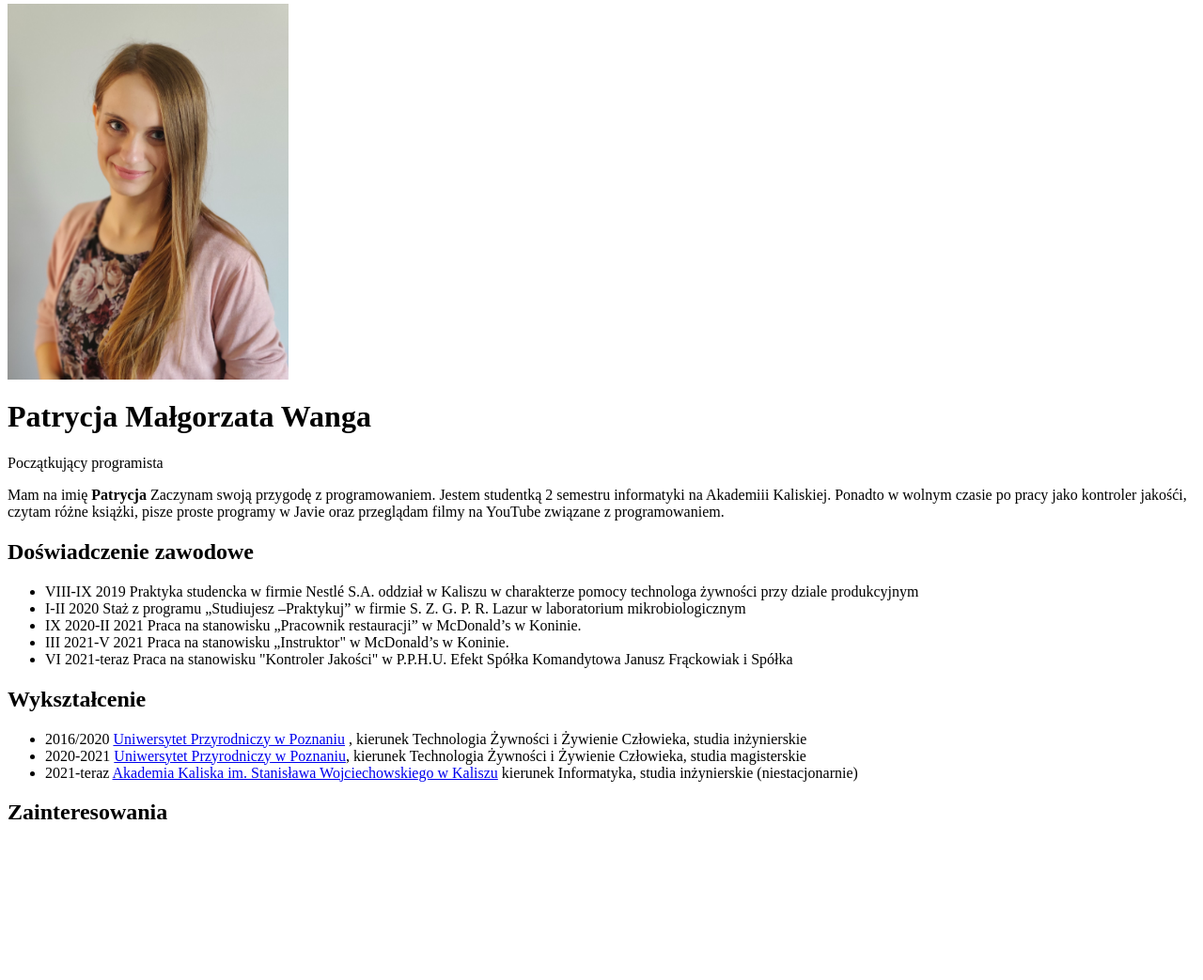
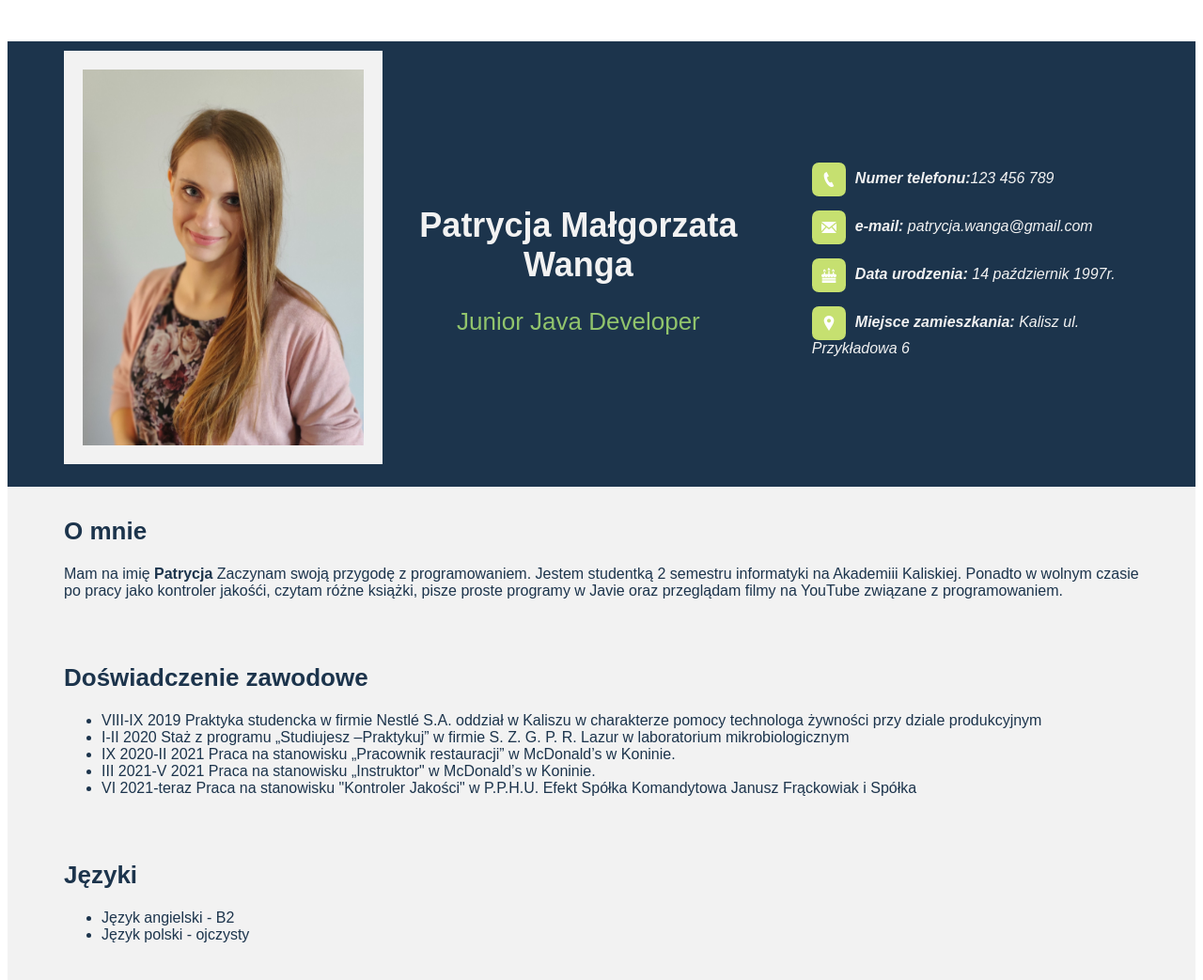
Before and after one commit to MrsWanga/CurriculumVitae, a plain HTML site: page index.html in a window 1280 px wide. Shown: the part 4-1047 px from the top of the page at 94% size. Before the commit the page ends 902 px from the top, so only its background shows below. Drawn offline with Linux system fonts and the light colour scheme.

Commit message:
nagłowek

```diff
--- a/index.html
+++ b/index.html
@@ -1,7 +1,36 @@
-<img src="mojeZdjecie.jpg" width="299px" height="400px"/>
-
+<!DOCTYPE html>
+<html>
+    <head>
+        <title>Patrycja Wanga - CV</title>
+        <link rel="stylesheet" href="style.css"/>
+    </head>
+    <body>
+        <header>
+            <div style="text-align: center"><img src="mojeZdjecie.jpg" alt="Tu podaj tekst alternatywny"></div>
+            <div>
                 <h1>Patrycja Małgorzata Wanga</h1>
-<span>Początkujący programista</span>
+                <span>Junior Java Developer</span>
+            </div>
+            <address>
+                <ul>
+                    <li>
+                        <img src="phone.png"/><b>Numer telefonu:</b>123 456 789
+                    </li>
+                    <li>
+                        <img src="mail.png"/><b>e-mail:</b> patrycja.wanga@gmail.com
+                    </li>
+                    <li>
+                        <img src="urodziny.png"/><b>Data urodzenia:</b> 14 październik 1997r.
+                    </li>
+                    <li>
+                        <img src="pin.png"/><b>Miejsce zamieszkania:</b> Kalisz ul. Przykładowa 6
+                    </li>
+                </ul>
+            </address>
+        </header>
+        <main>
+            <section>
+                <h2>O mnie</h2>
                 <p>
                     Mam na imię <b>Patrycja</b>
                     Zaczynam swoją przygodę z programowaniem.
@@ -10,7 +39,9 @@
                     czytam różne książki, pisze proste programy w Javie
                     oraz przeglądam filmy na YouTube związane z programowaniem.
                 </p>
-<h2>
+            </section>
+            <section>
+                <h2 >
                     Doświadczenie zawodowe
                 </h2>
                 <ul>
@@ -37,10 +68,21 @@
 
                     </li>
                 </ul>
-
-
-
-
+            </section>
+            <section>
+                <h2>
+                    Języki
+                </h2>
+                <ul>
+                    <li>
+                        Język angielski - B2
+                    </li>
+                    <li>
+                        Język polski - ojczysty
+                    </li>
+                </ul>
+            </section>
+            <section>
                 <h2>
                     Wykształcenie
                 </h2>
@@ -59,6 +101,23 @@
                     </li>
 
                 </ul>
+            </section>
+            <section>
                 <h2>
                     Zainteresowania
                 </h2>
+                <ul>
+                    <li>
+                        Programowanie
+                    </li>
+                    <li>
+                        Pieczenie ciast
+                    </li>
+                    <li>
+                        Literatura
+                    </li>
+                </ul>
+            </section>
+        </main>
+    </body>
+</html>
--- /dev/null
+++ b/style.css
@@ -0,0 +1,60 @@
+body {
+    font-family: Arial;
+    color: #1C344C;
+    padding: 40px 0;
+}
+h1 {
+    text-align: center;
+    font-size: 36px;
+    color:#F2F2F2;
+}
+h2 {
+    font-size: 26px;
+}
+span {
+    display:flex;
+    justify-content: center;
+    text-align: center;
+    font-size: 26px;
+    color:#91C46C;
+}
+img {
+
+    width: 299px;
+    height: 400px;
+    border: 10px solid #F2F2F2;
+    padding: 10px;
+    background-color: #F2F2F2;
+}
+
+
+section, header {
+    padding: 10px 60px 20px 60px;
+    background-color:#F2F2F2;
+    margin: 0 auto 0 auto;
+}
+address{
+    color:#F2F2F2;
+}
+header {
+    background-color: #1C344C;
+    display: flex;
+    align-items: center;
+    justify-content: space-between;
+}
+header ul {
+    list-style: none;
+}
+header li {
+    margin-bottom: 15px;
+}
+header address img {
+    width: 16px;
+    height: 16px;
+    background-color:#C6E070;
+    padding: 10px;
+    border: 0px;
+    margin-right: 10px;
+    vertical-align: middle;
+    border-radius: 20%;
+}
```
Also changed, not shown: mail.png (added), oMnie.png (added), phone.png (added), pin.png (added), urodziny.png (added). Lines whose indentation alone changed are shown as unchanged.
